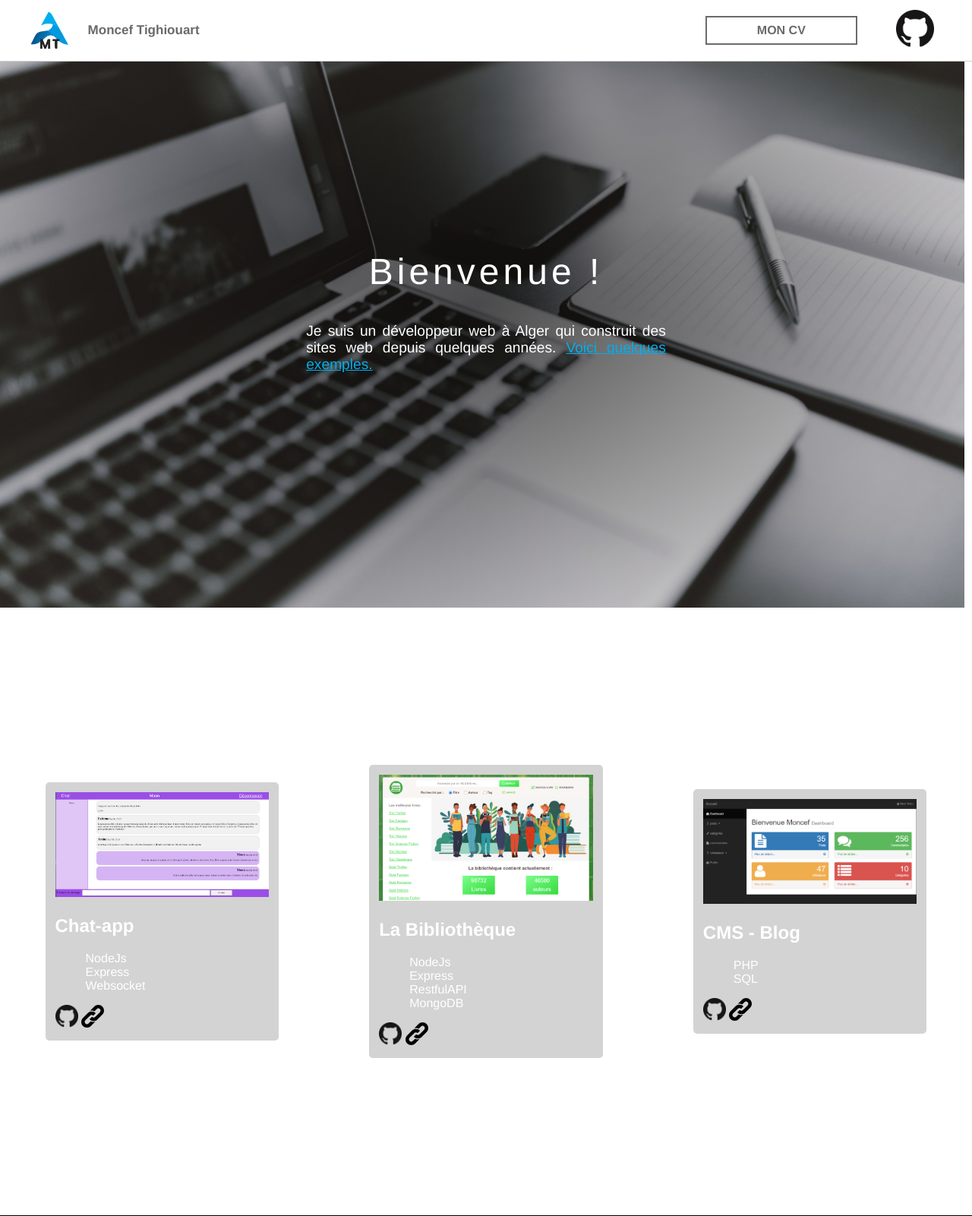
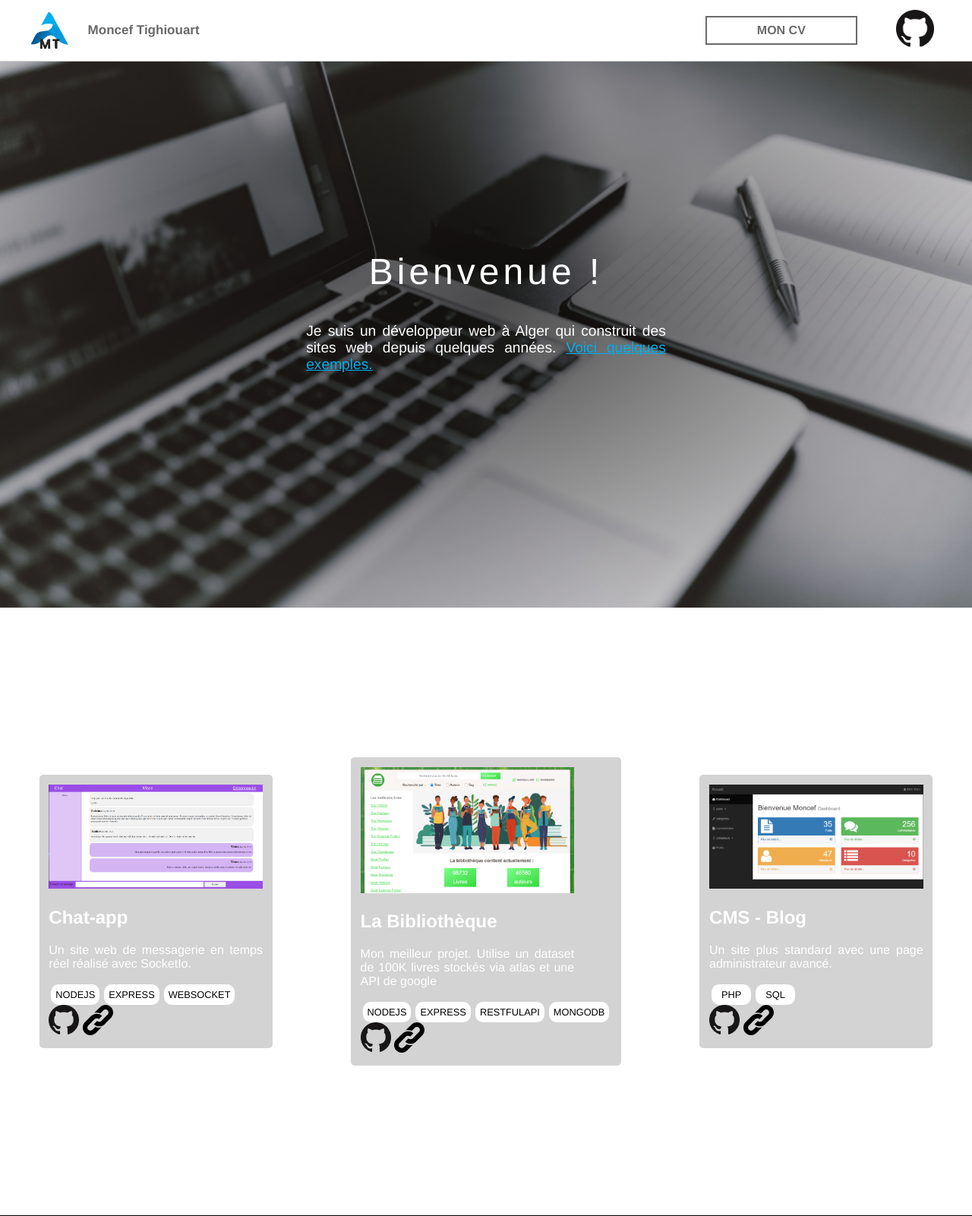
Before and after one commit to Moncef-Tighi/portfolio, a PHP site: page / in a window 1280 px wide. Shown: the top 1601 px of the page at 76% size. Run offline with PHP 8.4, Linux system fonts and the light colour scheme.

Commit message:
Modification du text et de son design

```diff
--- a/index.html
+++ b/index.html
@@ -18,7 +18,7 @@
     </div>
     <div>
         <a><button id="cv">Mon CV</button></a>
-        <a><img src="img/GitHub-logo.png" alt="Lien vers ma page gitHub"></a>
+        <a href="https://github.com/Moncef-Tighi"><img src="img/GitHub-logo.png" alt="Lien vers ma page gitHub"></a>
     </div>
 </header>
 
@@ -37,11 +37,12 @@
     <article>
         <img src="img/chatapp.PNG" alt="Miniature d'application chat app">
         <h2>Chat-app</h2>
-        <p></p>
-        <ul class="tags">
-            <li>NodeJs</li>
-            <li>Express</li>
-            <li>Websocket</li>
+        <p>Un site web de messagerie en temps réel réalisé avec SocketIo.
+        </p>
+        <ul>
+            <li class="tags">NodeJs</li>
+            <li class="tags">Express</li>
+            <li class="tags">Websocket</li>
         </ul>
         <div class="links">
             <a href="" ><img src="img/GitHub-logo.png" alt="Lien vers la page github du projet"></a>
@@ -52,12 +53,13 @@
     <article>
         <img src="img/bibliotheque.PNG" alt="Miniature de l'application Bibliothèque">
         <h2>La Bibliothèque</h2>
-        <p></p>
-        <ul class="tags">
-            <li>NodeJs</li>
-            <li>Express</li>
-            <li>RestfulAPI</li>
-            <li>MongoDB</li>
+        <p>Mon meilleur projet. Utilise un dataset de 100K livres stockés via atlas et une API de google
+        </p>
+        <ul>
+            <li class="tags">NodeJs</li>
+            <li class="tags">Express</li>
+            <li class="tags">RestfulAPI</li>
+            <li class="tags">MongoDB</li>
         </ul>
         <div class="links">
             <a href="" ><img src="img/GitHub-logo.png" alt="Lien vers la page github du projet"></a>
@@ -70,10 +72,11 @@
     <article>
         <img src="img/cms.PNG" alt="Miniature de l'application CMS">
         <h2>CMS - Blog</h2>
-        <p></p>
-        <ul class="tags">
-            <li>PHP</li>
-            <li>SQL</li>
+        <p>Un site plus standard avec une page administrateur avancé.
+        </p>
+        <ul>
+            <li class="tags">PHP</li>
+            <li class="tags">SQL</li>
         </ul>
         <div class="links">
             <a href="" ><img src="img/GitHub-logo.png" alt="Lien vers la page github du projet"></a>
--- a/main.css
+++ b/main.css
@@ -82,7 +82,7 @@ section {
     display: block;
     position: fixed;
     height: 100%;
-    width: 100%;
+    width: 102%;
     margin-left: -10px;
     left: 0;
     right: 0;
@@ -137,15 +137,41 @@ article:hover {
 article img {
     width: 22vw;
 }
+article p {
+    width: 22vw;
+    margin: 0;
+    text-align: justify;
+    white-space:pre-wrap;
+}
+article ul {
+    display: flex;
+}
 
+.tags {
+    border: none;
+    text-transform: uppercase;
+    color: black;
+    display: flex;
+    align-items: center;
+    background-color: white;
+    padding: 6px;
+    margin-right: 3px;
+    margin-left: 3px;
+    font-size: 0.8em;
+    min-width: 40px;
+    place-content: center;
+    border-radius: 10px;
+}
 ul {
     list-style: none;
+    padding: 0;
+    margin: 0;
 }
 
 .links img {
     cursor: pointer;
-    width: 30px;
-    height: 30px;
+    width: 40px;
+    height: 40px;
 }
 
 
```
Also changed, not shown: img/previous.png (deleted).
